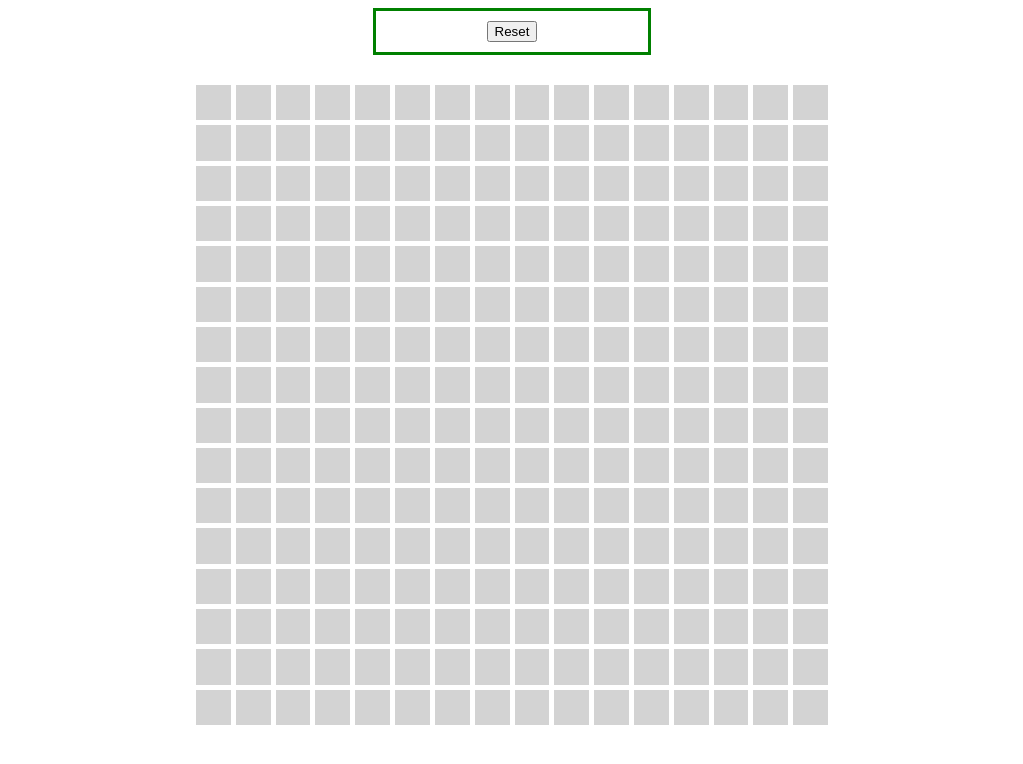
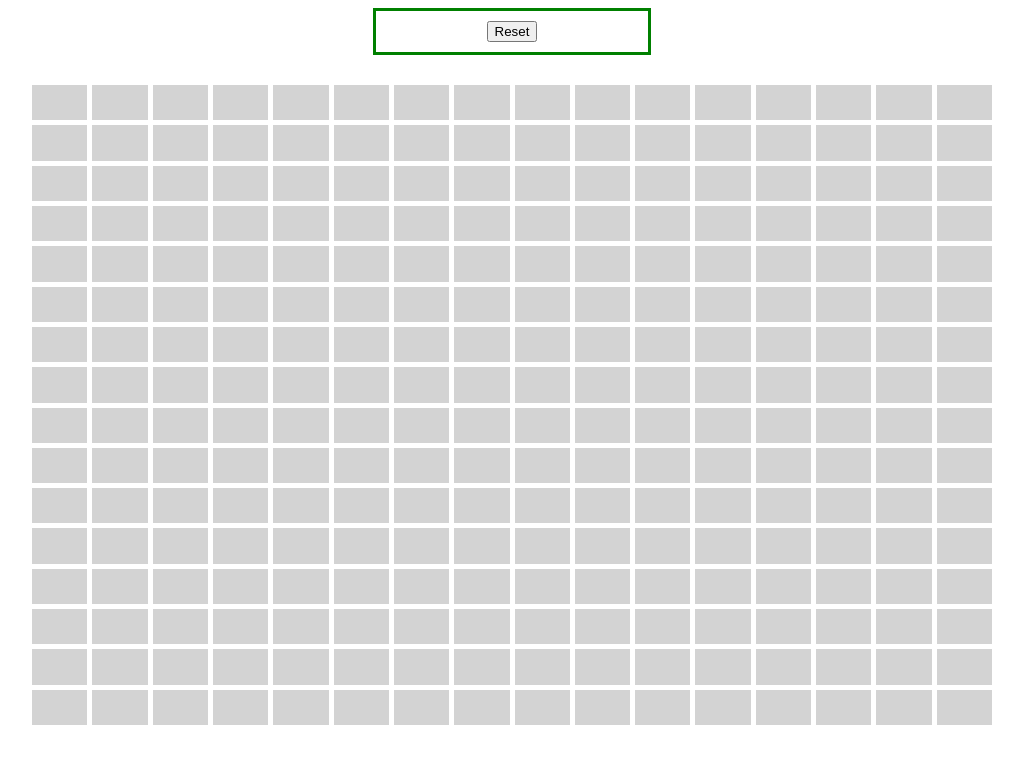
Before and after one commit to mattsnow/etchasketch, a plain HTML site: page index.html in a window 1280 px wide. Shown: the whole page, without its empty margins (128-1151 px from the left). Drawn offline with Linux system fonts and the light colour scheme.

Commit message:
Added resizeable grid

```diff
--- a/index.html
+++ b/index.html
@@ -15,16 +15,12 @@
       margin: auto;
       font-size: 40px;
       min-height: 80vh;
-      width: 50%;
+      width: 960px;
       /* background: rgb(206, 213, 245); */
       display: grid;
       grid-template-columns: repeat(16, 1fr);
       grid-template-rows: repeat(16, 1fr);
       grid-gap: 5px;
-      grid-template-areas:
-        "play play play"
-        "l controls r"
-        "rock paper scissors";
     }
 
     .cell {
--- a/scripts.js
+++ b/scripts.js
@@ -1,17 +1,4 @@
 // Functions
-
-for (let i = 0; i < (16 * 16); i++) {
-    var node = document.createElement("div");
-    node.className = "cell";
-    document.getElementById("container").appendChild(node);
-}
-
-document.querySelectorAll('.cell').forEach(item => {
-    item.addEventListener('mouseenter', event => {
-        event.target.classList.remove('cell');
-        event.target.classList.add('shaded');;
-    })
-})
 
 function resetGame() {
     const shadedList = document.querySelectorAll('.shaded');
@@ -19,8 +6,42 @@ function resetGame() {
         singleCell.classList.remove('shaded');
         singleCell.classList.add('cell');
     });
+    let gridSize = prompt("What size would you like the new grid?");
+    generateGrid(gridSize);
 
 }
 
+function generateGrid(size) {
+    let container = document.getElementById("container");
+
+    while (container.firstChild) {
+        container.removeChild(container.firstChild);
+    }
+    container.style.gridTemplateColumns = `repeat(${size}, 1fr)`;
+    container.style.gridTemplateRows = `repeat(${size}, 1fr)`;
+
+    for (let i = 0; i < (size * size); i++) {
+        var node = document.createElement("div");
+        node.className = "cell";
+        document.getElementById("container").appendChild(node);
+    }
+
+    addMouseListener();
+}
+
+function addMouseListener() {
+    document.querySelectorAll('.cell').forEach(item => {
+        item.addEventListener('mouseenter', event => {
+            event.target.classList.remove('cell');
+            event.target.classList.add('shaded');;
+        })
+    })
+}
+
+// Main Code
+
 const button = document.getElementById("reset");
 button.addEventListener('click', resetGame);
+
+generateGrid(16);
+addMouseListener();
```
